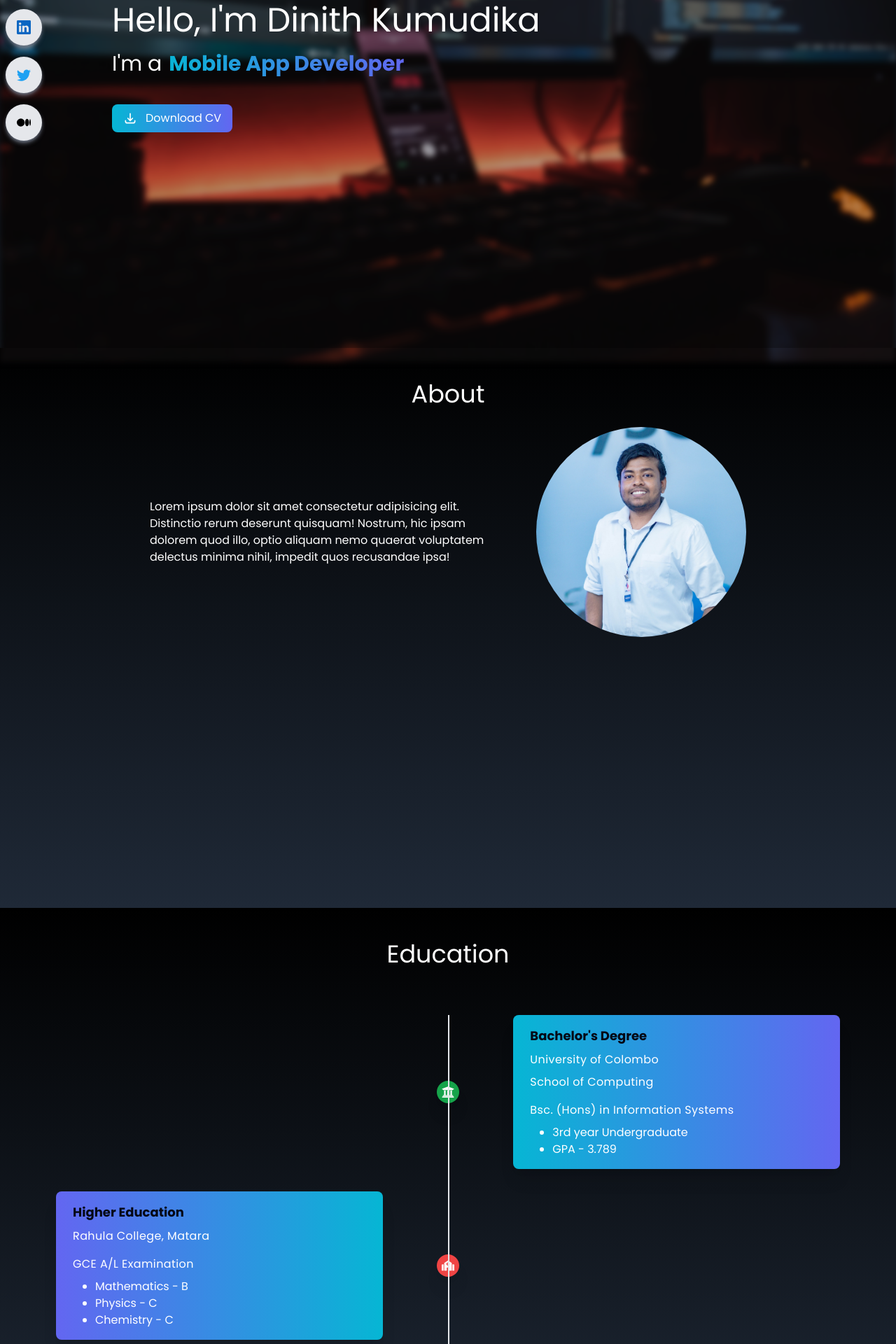
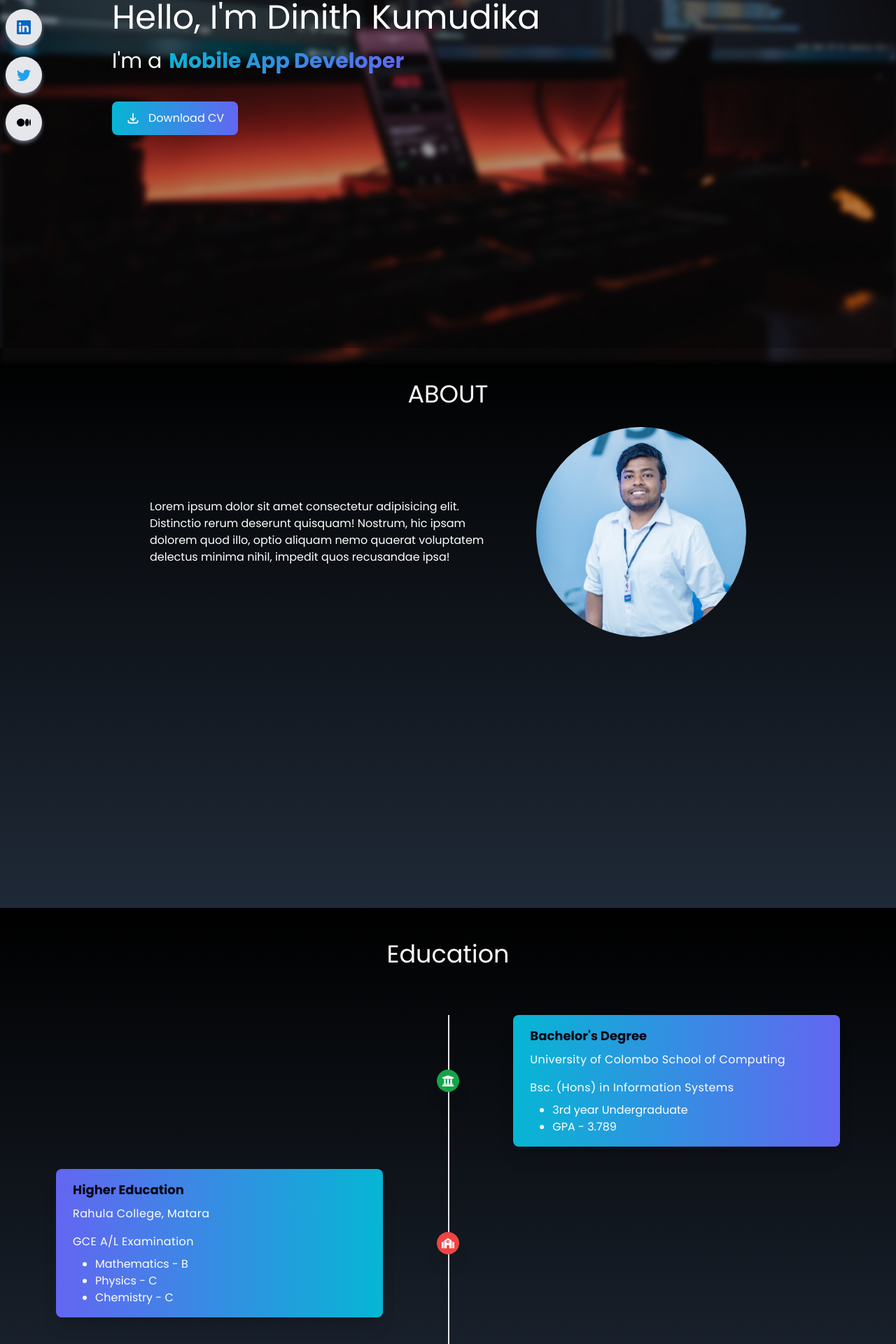
Before and after one commit to DinithKumudika/portfolio-frontend, a React (Vite) app: page / in a window 1280 px wide. Shown: the part 303-2223 px from the top of the page at 70% size. Built offline with nearby package versions, Linux system fonts and the light colour scheme.

Commit message:
section heading

```diff
--- a/package.json
+++ b/package.json
@@ -11,6 +11,7 @@
   "dependencies": {
     "@sanity/client": "^5.4.1",
     "@sanity/image-url": "^1.0.2",
+    "aos": "^2.3.4",
     "framer-motion": "^10.10.0",
     "node-sass": "^8.0.0",
     "react": "^18.2.0",
--- a/src/components/Education/Timeline.jsx
+++ b/src/components/Education/Timeline.jsx
@@ -1,58 +1,34 @@
-import React from 'react'
+import React, { useEffect } from 'react'
+import AOS from "aos"
+import "aos/dist/aos.css"
+import TimelineCard from './TimelineCard';
 import { FaUniversity, FaSchool } from 'react-icons/fa';
 
 const Timeline = () => {
+     useEffect(()=>{
+          AOS.init()
+          AOS.refresh()
+     }, []);
      return (
           <div className="container mx-auto h-full">
                <div className="relative wrap overflow-hidden p-10 h-full">
-                    <div className="border-2-2 absolute border-opacity-20 border-white-200 h-full border left-[50%]"></div>
-                    <div className="mb-8 flex justify-between items-center w-full right-timeline">
-                         <div className="order-1 w-5/12"></div>
-                         <div className="z-5 flex items-center order-1 bg-green-600 shadow-xl w-8 h-8 rounded-full">
-                              <h1 className="mx-auto font-semibold text-lg text-white"><FaUniversity/></h1>
-                         </div>
-                         <div className="order-1 p-6 rounded-lg bg-gradient-to-r from-cyan-500 via blue-500 to-indigo-500 shadow-xl w-5/12 px-6 py-4">
-                              <h3 className="text-lg font-bold text-primary duration-300 transition ease-in-out">Bachelor's Degree</h3>
-                              <p className="text-md mt-2 font-lg tracking-wide text-white text-opacity-100">University of Colombo</p>
-                              <p className="text-md mt-2 font-lg tracking-wide text-white text-opacity-100">School of Computing</p>
-                              <div>
-                                   <p className="text-md mt-4 tracking-wide text-white">Bsc. (Hons) in Information Systems</p>
-                                   <ul className='text-white list-disc list-outside ml-8 mt-2'>
-                                        <li>
-                                             <p>3rd year Undergraduate</p>
-                                        </li>
-                                        <li>
-                                             <p>GPA - 3.789</p>
-                                        </li>
-                                   </ul>
-                              </div>
-                         </div>
-                    </div>
-                    <div className="mb-8 flex justify-between flex-row-reverse items-center left-timeline">
-                         <div className="order-1 w-5/12"></div>
-                         <div className="z-5 flex items-center order-1 bg-red-500 shadow-xl w-8 h-8 rounded-full">
-                              <h1 className="mx-auto text-white font-semibold text-lg"><FaSchool/></h1>
-                         </div>
-                         <div className="order-1 p-6 rounded-lg bg-gradient-to-r from-indigo-500 via blue-500 to-cyan-500 shadow-xl w-5/12 px-6 py-4">
-                              <h3 className="text-lg font-bold text-primary duration-300 transition ease-in-out">Higher Education</h3>
-                              <p className="text-md mt-2 font-lg tracking-wide text-white text-opacity-100">Rahula College, Matara</p>
-                              <div>
-                                   <p className="text-md mt-4 tracking-wide text-white">GCE A/L Examination</p>
-                                   <ul className='text-white list-disc list-outside ml-8 mt-2'>
-                                        <li>
-                                             <p>Mathematics - B</p>
-                                        </li>
-                                        <li>
-                                             <p>Physics - C</p>
-                                        </li>
-                                        <li>
-                                             <p>Chemistry - C</p>
-                                        </li>
-                                   </ul>
-                              </div>
-                         </div>
-                    </div>
-
+                    <div className="border-2-2 absolute border-opacity-20 border-white-200 h-full border left-[50%] z-0"></div>
+                    <TimelineCard
+                         position={'right'}
+                         icon={<FaUniversity/>}
+                         title={"Bachelor's Degree"}
+                         institute={"University of Colombo\nSchool of Computing"}
+                         qualification={"Bsc. (Hons) in Information Systems"}
+                         achievements={["3rd year Undergraduate", "GPA - 3.789"]}
+                    />
+                    <TimelineCard
+                         position={'left'}
+                         icon={<FaSchool/>}
+                         title={"Higher Education"}
+                         institute={"Rahula College, Matara"}
+                         qualification={"GCE A/L Examination"}
+                         achievements={["Mathematics - B", "Physics - C", "Chemistry - C"]}
+                    />
                </div>
           </div>
      )
--- /dev/null
+++ b/src/components/Education/TimelineCard.jsx
@@ -0,0 +1,30 @@
+import React from 'react'
+
+const TimelineCard = ({ position, icon, title, institute, qualification, achievements }) => {
+     return (
+          <div className={`mb-8 flex justify-between items-center ${position === 'right' ? 'w-full right-timeline' : 'flex-row-reverse left-timeline'}`}>
+               <div className="order-1 w-5/12"></div>
+               <div className={`z-10 flex items-center order-1 ${position === 'right' ? 'bg-green-600' : 'bg-red-500'} shadow-xl w-8 h-8 rounded-full`}>
+                    <h1 className="mx-auto font-semibold text-lg text-white">{icon}</h1>
+               </div>
+               {/* card content starts */}
+               <div className={`order-1 p-6 rounded-lg bg-gradient-to-r ${position === 'right' ? 'from-cyan-500 via blue-500 to-indigo-500' : 'from-indigo-500 via blue-500 to-cyan-500'} shadow-xl w-5/12 px-6 py-4`}>
+                    <h3 className="text-lg font-bold text-primary duration-300 transition ease-in-out">{title}</h3>
+                    <p className="text-md mt-2 font-lg tracking-wide text-white text-opacity-100">{institute}</p>
+                    <div>
+                         <p className="text-md mt-4 tracking-wide text-white">{qualification}</p>
+                         <ul className='text-white list-disc list-outside ml-8 mt-2'>
+                              {achievements.map((achievement) => (
+                                   <li>
+                                        <p>{achievement}</p>
+                                   </li>
+                              ))}
+                         </ul>
+                    </div>
+               </div>
+               {/* card content ends */}
+          </div>
+     )
+}
+
+export default TimelineCard
--- /dev/null
+++ b/src/components/SectionHeading.jsx
@@ -0,0 +1,18 @@
+import React, { useEffect } from 'react'
+import AOS from "aos"
+import "aos/dist/aos.css"
+
+const SectionHeading = ({ title }) => {
+     useEffect(()=>{
+          AOS.init()
+          AOS.refresh()
+     }, []);
+
+     return (
+          <div className="text-white " data-aos="fade-up">
+               <h2>{title.toUpperCase()}</h2>
+          </div>
+     )
+}
+
+export default SectionHeading;
--- a/src/components/SectionHeading/SectionHeading.jsx
+++ /dev/null
@@ -1,7 +0,0 @@
-const SectionHeading = ({title}) => {
-     return <div>
-          <p>This is the section heading</p>
-     </div>
-}
-
-export default SectionHeading;
--- a/src/components/index.js
+++ b/src/components/index.js
@@ -1,4 +1,5 @@
 export { default as Navbar } from './Navbar/Navbar';
+export { default as SectionHeading} from './SectionHeading'
 export { default as Modal } from './Modal';
 export { default as SkillCard } from './Skills/SkillCard/SkillCard';
 export { default as ScrollToTop} from './ScrollToTop';
--- a/src/containers/About.jsx
+++ b/src/containers/About.jsx
@@ -1,10 +1,13 @@
 import React from 'react';
+import { SectionHeading } from '../components';
 import { images } from '../constants';
 
 const About = ({title, id}) => {
      return (
           <div id={id} className="w-full h-screen bg-gradient-to-b from-black to-gray-800 pt-5 pb-5">
-               <div className='text-white flex justify-center pt-5 pb-5 text-[35px]'>{title}</div>
+               <div className='text-white flex justify-center pt-5 pb-5 text-[35px]'>
+                    <SectionHeading title={'About'}/>
+               </div>
                <div className='flex justify-center items-center gap-10'>
                     <div className='text-white w-[40%]'>Lorem ipsum dolor sit amet consectetur adipisicing elit.
                     Distinctio rerum deserunt quisquam! Nostrum,
--- a/src/containers/Home.jsx
+++ b/src/containers/Home.jsx
@@ -36,17 +36,21 @@ const Home = ({ title, id }) => {
                                    repeat={Infinity}
                               />
                          </motion.h2>
-                         <div className='mt-10'>
+                         <motion.div initial={{ opacity: 0, y: 20 }}
+                              whileInView={{ opacity: 1, y: 0 }}
+                              transition={{ duration: 0.5, delay: 1.1 }}
+                              className='mt-10'
+                         >
                               <motion.button
                                    initial={{opacity: 0, x: -1000 }}
                                    animate={{opacity: 1, x: 0 }}
-                                   transition={{ duration: 1, delay: 0.5 }}
-                                   className='flex justify-center items-center bg-gradient-to-r from-cyan-500 via blue-500 to-indigo-500 rounded-lg text-white px-4 py-2 w-auto'
+                                   transition={{ duration: 0.5, delay: 1.1 }}
+                                   className='flex justify-center items-center bg-gradient-to-r from-cyan-500 via blue-500 to-indigo-500 rounded-lg text-white px-5 py-3 w-auto'
                               >
                                    <HiOutlineDownload size={20} className='mr-3' />
                                    Download CV
                               </motion.button>
-                         </div>
+                         </motion.div>
                     </div>
                </div>
           </div>
```
Also changed, not shown: src/components/Navbar/Navbar.jsx (+6 -5 lines), src/components/SectionHeading/SectionHeading.scss (deleted), 1 other file (tests, documents, lock files or other folders).
